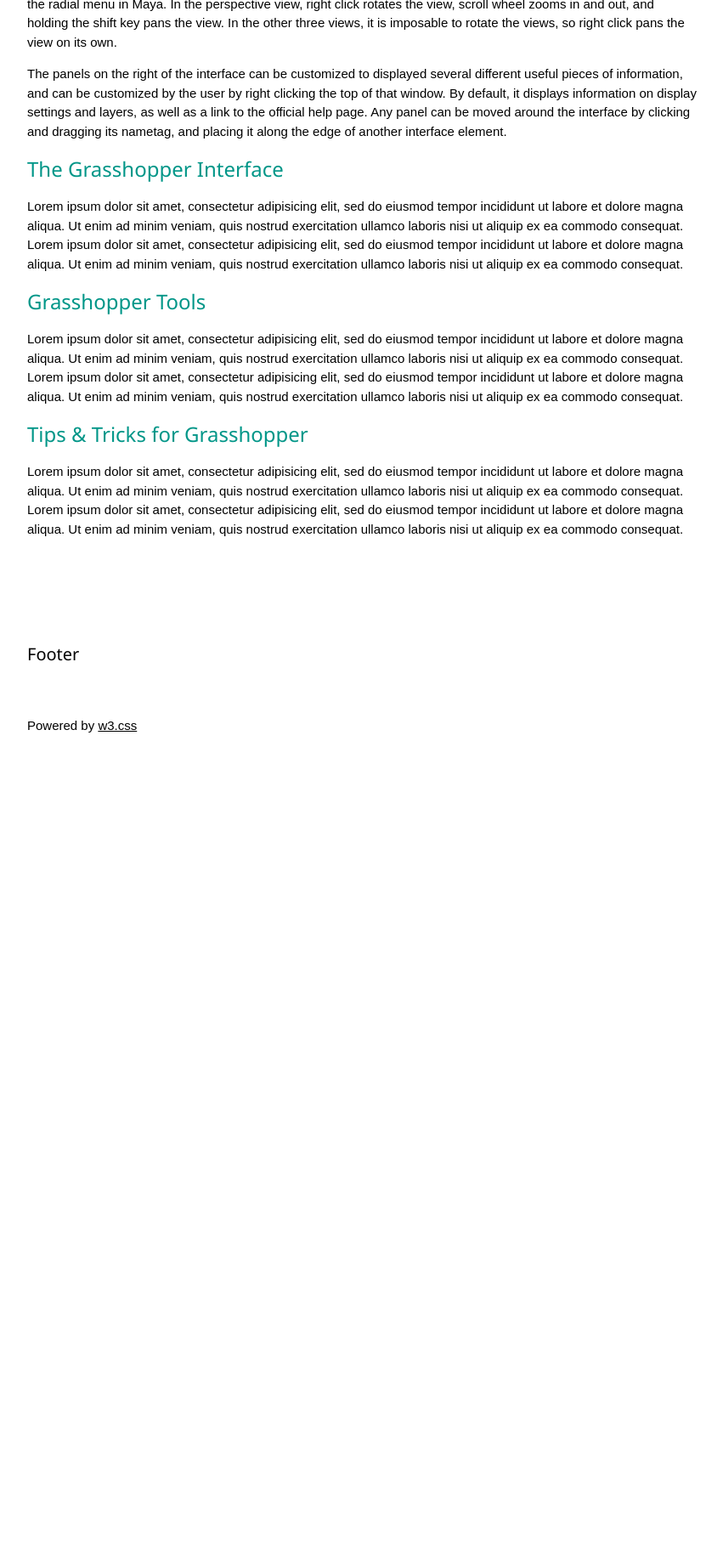
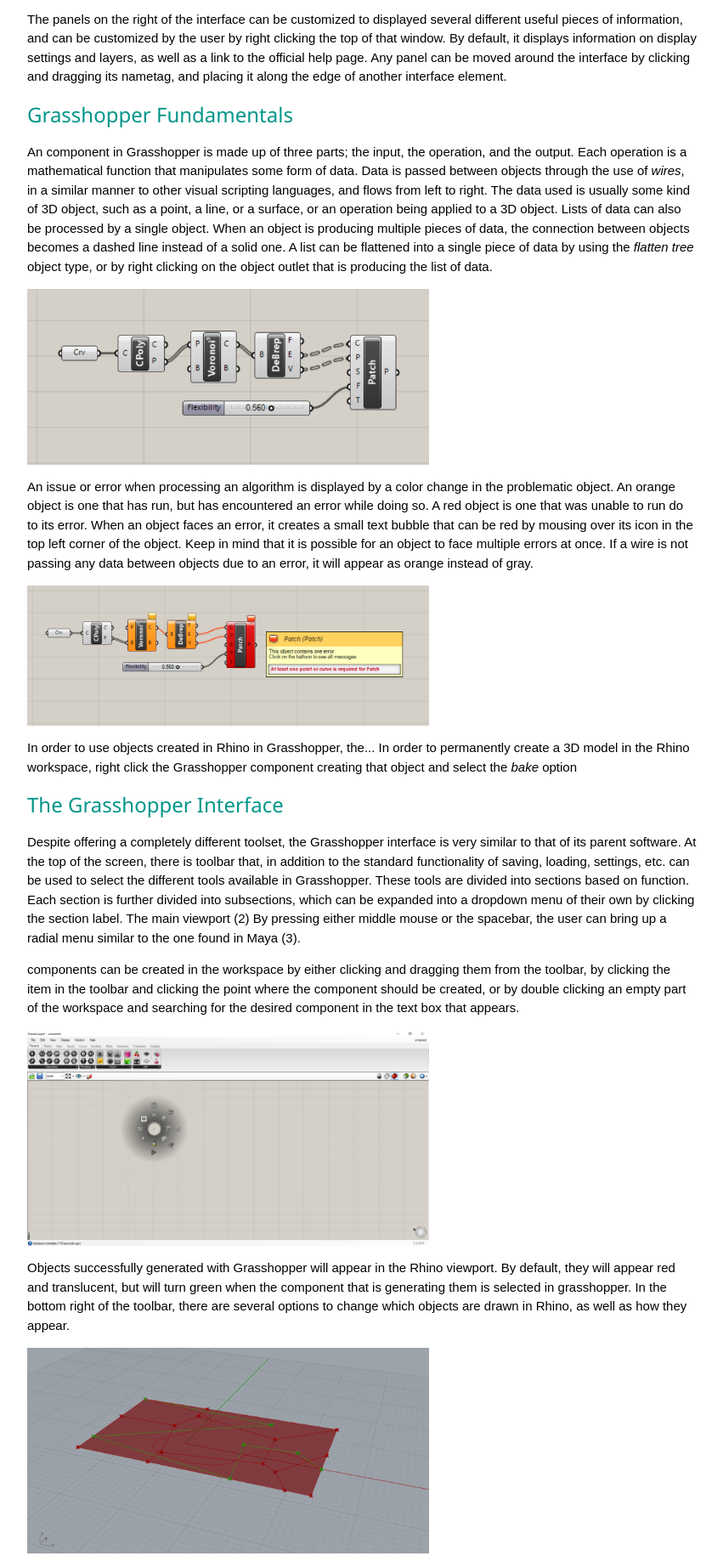
Before and after one commit to worldmaking/paracraft, a plain HTML site: page grasshopper.html in a window 1280 px wide. Shown: the part 984-2815 px from the top of the page at 85% size, without its empty margins (34-885 px from the left). Before the commit the page ends 1864 px from the top, so only its background shows below. Drawn offline with nearby package versions, Linux system fonts and the light colour scheme.

Commit message:
Filled out some grasshopper descrition, additinbal information and minor tweeks needed, as well as some editing. New visiuals, to be labled once text is finalized.

```diff
--- a/grasshopper.html
+++ b/grasshopper.html
@@ -35,38 +35,56 @@
 
   <div class="w3-row w3-padding-64">
     <div class="w3-twothird w3-container">
-      <h1 class="w3-text-teal">Using Grasshopper</h1>
+    <h1 class="w3-text-teal">Using Grasshopper</h1>
 
 	<p>This section will provide a brief summary of the user interfaces for both the Grasshopper plugin, as well as its host Program, Rhino. As of Rhino 6, Grasshopper is included with the software by default. For Rhino versions 4 and 5, a download link can be found <a href="https://www.grasshopper3d.com/page/download-1">here.</a> In order to use these versions, you must provide your email. Plugins available for Grasshopper itself, as well as other Rhino plugins can be found <a href="https://www.food4rhino.com/browse?lang=en&sort_by=ds_changed&f[0]=im_field_unified_type%3A773&f[1]=im_field_platform_app%3A720">here.</a>  </p>
 
-	 <h3 class="w3-text-teal">The Rhino Interface</h3>
+	<h3 class="w3-text-teal">The Rhino Interface</h3>
 
-	  <p>Although intimidating at first glance, the Rhino interface can easily be broken down into 4 main section. These sections,as seen in the figure bellow, are the toolbar (1), sidebar (2), the viewports(3), and panels (4). Since it is not the main focus of this tutorial, this interface will only be explained up to the point needed to use Grasshopper. For more information on rhino itself, the official tutorial seres can be found <a href="https://www.rhino3d.com/tutorials">here.</a>  </p>
+	<p>Although intimidating at first glance, the Rhino interface can easily be broken down into 4 main section. These sections,as seen in the figure bellow, are the toolbar (1), sidebar (2), the viewports(3), and panels (4). Since it is not the main focus of this tutorial, this interface will only be explained up to the point needed to use Grasshopper. For more information on rhino itself, the official tutorial seres can be found <a href="https://www.rhino3d.com/tutorials">here.</a>  </p>
 
-	   <img src="overview.png" alt="Overview with lables" width=70% height=70%>
+	   <img src="overview.png" alt="Overview with lables" width=60% height=60%>
 
 	<p>The toolbar is where projects can be saved and loaded, and settings can be changed, as in most programs. However, the Rhino toolbar includes a command line interface, where the user can type in any of the different function Rhino includes. This interface also features and In addition to this, the toolbar offers several different kinds of layouts, that can be selected and customized based on what takes the user is currently preforming. For now, the default setting is all that is needed. Changing the kind of layout also changes what is available in the sidebar. The sidebar offers quick access to a suite of tools most relevant to the toolset the user has selected. </p>
 
-	<p>The viewport is the main way to interact with the 3D models generated by Grasshopper directly in Rhino. To focus in on an individual view, double click the tab in the top right corner. Double clicking this again will return the viewport to its split view. Left click is used to select objects in the view. By clicking and dragging, it is possible to select multiple objects by drawing a box around them. If the box is drawn from left to right, it will select everything the box is touching. If done from right to left, it will only select what is inside the box. Middle click opens up a quick select menu, similar to the radial menu in Maya. In the perspective view, right click rotates the view, scroll wheel zooms in and out, and holding the shift key pans the view. In the other three views, it is imposable to rotate the views, so right click pans the view on its own.</p>
+	<p>The viewport is the main way to interact with the 3D models generated by Grasshopper directly in Rhino. To focus in on an individual view, double click the tab in the top right corner. Double clicking this again will return the viewport to its split view. Left click is used to select objects in the view. By clicking and dragging, it is possible to select multiple objects by drawing a box around them. If the box is drawn from left to right, it will select everything the box is touching. If done from right to left, it will only select what is inside the box. Middle click opens up a quick select menu. In the perspective view, right click rotates the view, scroll wheel zooms in and out, and holding the shift key pans the view. In the other three views, it is imposable to rotate the views, so right click pans the view on its own.</p>
 
 	<p>The panels on the right of the interface can be customized to displayed several different useful pieces of information, and can be customized by the user by right clicking the top of that window. By default, it displays information on display settings and layers, as well as a link to the official help page. Any panel can be moved around the interface by clicking and dragging its nametag, and placing it along the edge of another interface element. </p>
 
-	<p></p>
 
+	 <h3 class="w3-text-teal">Grasshopper Fundamentals</h3>
+	 <p> </p>
 
-	  <h3 class="w3-text-teal">The Grasshopper Interface</h3>
-	  <p>Lorem ipsum dolor sit amet, consectetur adipisicing elit, sed do eiusmod tempor incididunt ut labore et dolore magna aliqua. Ut enim ad minim veniam, quis nostrud exercitation ullamco laboris nisi ut aliquip ex ea commodo consequat. Lorem ipsum
-        dolor sit amet, consectetur adipisicing elit, sed do eiusmod tempor incididunt ut labore et dolore magna aliqua. Ut enim ad minim veniam, quis nostrud exercitation ullamco laboris nisi ut aliquip ex ea commodo consequat.</p>
+	 <p>An component in Grasshopper is made up of three parts; the input, the operation, and the output. Each operation is a mathematical function that manipulates  some form of data. Data is passed between objects through the use of <i>wires</i>, in a similar manner to other visual scripting languages, and flows from left to right. The data used is usually some kind of 3D object, such as a point, a line, or a surface, or an operation being applied to a 3D object. Lists of data can also be processed by a single object. When an object is producing multiple pieces of data, the connection between objects becomes a dashed line instead of a solid one. A list can be flattened into a single piece of data by using the <i>flatten tree</i> object type, or by right clicking on the object outlet that is producing the list of data.</p>
 
-	  <h3 class="w3-text-teal">Grasshopper Tools</h3>
-	  <p>Lorem ipsum dolor sit amet, consectetur adipisicing elit, sed do eiusmod tempor incididunt ut labore et dolore magna aliqua. Ut enim ad minim veniam, quis nostrud exercitation ullamco laboris nisi ut aliquip ex ea commodo consequat. Lorem ipsum
-        dolor sit amet, consectetur adipisicing elit, sed do eiusmod tempor incididunt ut labore et dolore magna aliqua. Ut enim ad minim veniam, quis nostrud exercitation ullamco laboris nisi ut aliquip ex ea commodo consequat.</p>
+	<img src="object_Example.png" alt="object examples" width=60% height=60%>
+
+	<p>An issue or error when processing an algorithm is displayed by a color change in the problematic object. An orange object is one that has run, but has encountered an error while doing so. A red object is one that was unable to run do to its error. When an object faces an error, it creates a small text bubble that can be red by mousing over its icon in the top left corner of the object. Keep in mind that it is possible for an object to face multiple errors at once. If a wire is not passing any data between objects due to an error, it will appear as orange instead of gray.  </p>
+
+	<img src="error_Example.png" alt="error examples" width=60% height=60%>
+
+	<p>In order to use  objects created in Rhino in Grasshopper, the... In order to permanently create a 3D model in the Rhino workspace, right click the Grasshopper component creating that object and select the <i>bake</i> option</p>
+
+	<h3 class="w3-text-teal">The Grasshopper Interface</h3>
+	<p>Despite offering a completely different toolset, the Grasshopper interface is very similar to that of its parent software. At the top of the screen, there is toolbar that, in addition to the standard functionality of saving, loading, settings, etc. can be used to select the different tools available in Grasshopper. These tools are divided into sections based on function. Each section is further divided into subsections, which can be expanded into a dropdown menu of their own  by clicking the section label.  The main viewport (2) By pressing either middle mouse or the spacebar, the user can bring up a radial menu similar to the one found in Maya (3). </p>
+
+	<p>components can be created in the workspace by either clicking and dragging them from the toolbar, by clicking the item in the toolbar and clicking the point where the component should be created, or by double clicking an empty part of the workspace and searching for the desired component in the text box that appears.  </p>
+
+	<img src="grasshopperview.png" alt="Overview with labels" width=60% height=60%>
+
+	<p>Objects successfully generated with Grasshopper will appear in the Rhino viewport. By default, they will appear red and translucent, but will turn green when the component that is generating them is selected in grasshopper. In the bottom right of the toolbar, there are several options to change which objects are drawn in Rhino, as well as how they appear.  </p>
+
+	<img src="preview_Example.png" alt="Example of a preview in Rhino" width=60% height=60%>
+
+	<p>Some components in Grasshopper have interactive GUI elements that can be used to affect the algorithm in real time. The most common of these components are _________. Users can include components they produced in the Rhino by ____________</p>
+
+	 <h3 class="w3-text-teal">Grasshopper Tools</h3>
+	 <p>Lorem ipsum dolor sit amet, consectetur adipisicing elit, sed do eiusmod tempor incididunt ut labore et dolore magna aliqua. Ut enim ad minim veniam, quis nostrud exercitation ullamco laboris nisi ut aliquip ex ea commodo consequat. Lorem ipsum dolor sit amet, consectetur adipisicing elit, sed do eiusmod tempor incididunt ut labore et dolore magna aliqua. Ut enim ad minim veniam, quis nostrud exercitation ullamco laboris nisi ut aliquip ex ea commodo consequat.</p>
 
 
 	  <h3 class="w3-text-teal">Tips & Tricks for Grasshopper</h3>
 
-      <p>Lorem ipsum dolor sit amet, consectetur adipisicing elit, sed do eiusmod tempor incididunt ut labore et dolore magna aliqua. Ut enim ad minim veniam, quis nostrud exercitation ullamco laboris nisi ut aliquip ex ea commodo consequat. Lorem ipsum
-        dolor sit amet, consectetur adipisicing elit, sed do eiusmod tempor incididunt ut labore et dolore magna aliqua. Ut enim ad minim veniam, quis nostrud exercitation ullamco laboris nisi ut aliquip ex ea commodo consequat.</p>
+     <p>Lorem ipsum dolor sit amet, consectetur adipisicing elit, sed do eiusmod tempor incididunt ut labore et dolore magna aliqua. Ut enim ad minim veniam, quis nostrud exercitation ullamco laboris nisi ut aliquip ex ea commodo consequat. Lorem ipsum dolor sit amet, consectetur adipisicing elit, sed do eiusmod tempor incididunt ut labore et dolore magna aliqua. Ut enim ad minim veniam, quis nostrud exercitation ullamco laboris nisi ut aliquip ex ea commodo consequat.</p>
     </div>
   </div>
 
```
Also changed, not shown: error_Example.png (added), grasshopperview.png (added), object_Example.png (added), preview_Example.png (added).
